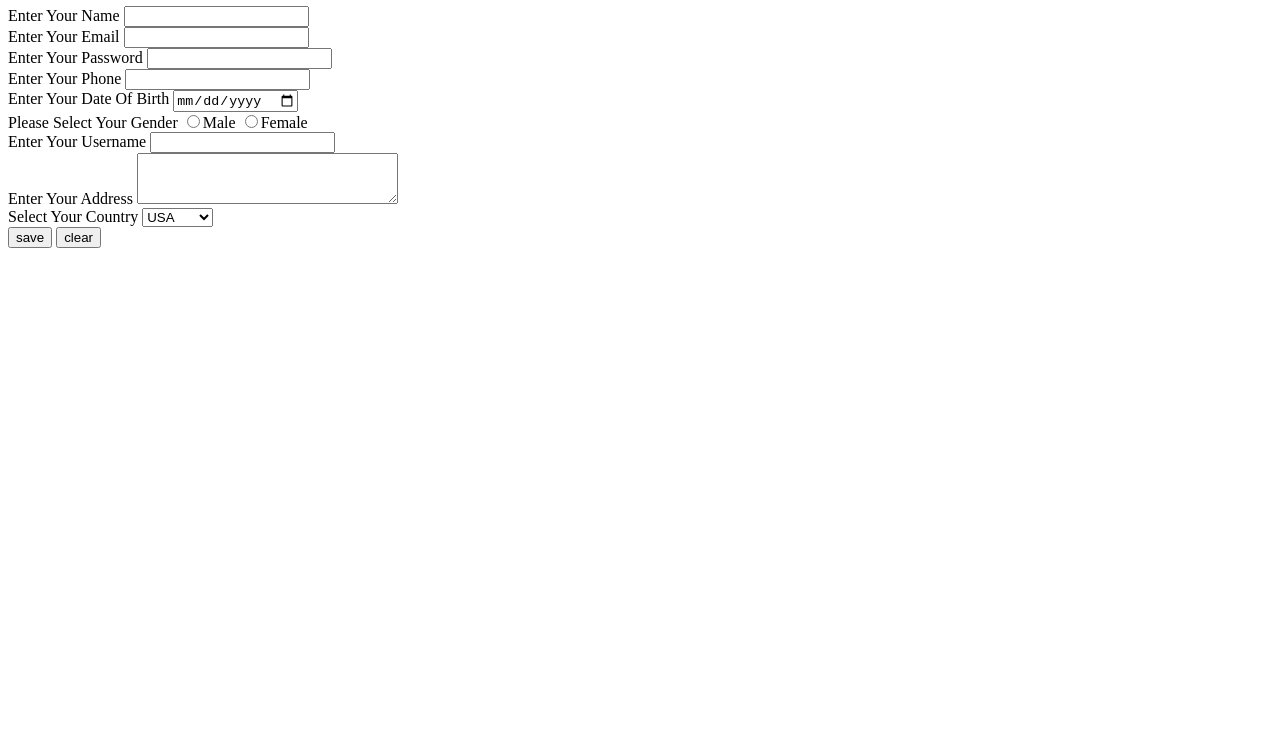
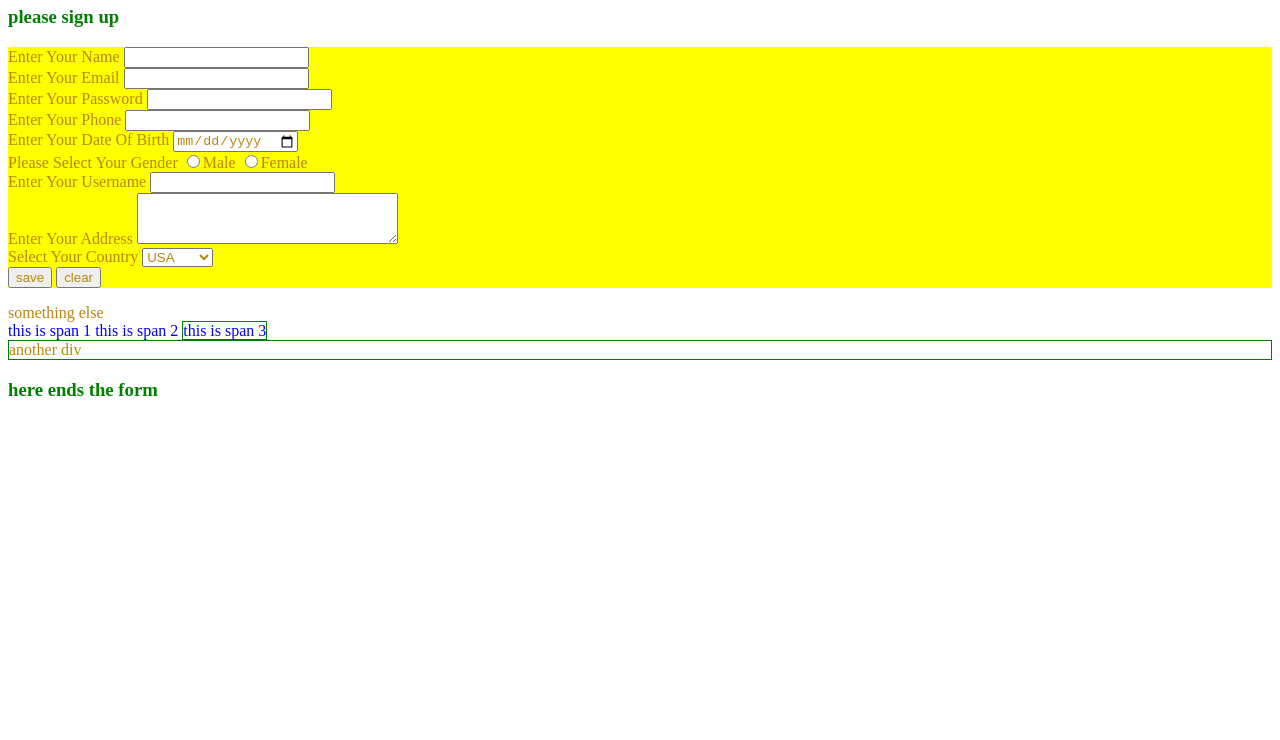
Before and after one commit to twizzlep456/tw-sep-FRONT-END, a plain HTML site: page signup/signup.html in a window 1280 px wide. Shown: the part 60-800 px from the top of the page. Drawn offline with Linux system fonts and the light colour scheme.

Commit message:
learn CSS

```diff
--- /dev/null
+++ b/signup/signup.css
@@ -0,0 +1,24 @@
+
+
+     /* block based on id selector  */
+          #formContainer{
+              background-color:yellow ;
+          }
+          /* tag selector */
+           h3{
+            color: green;
+          }
+
+          span{
+             color: blue;
+          }
+           /* class selector */
+           .text-wrapper {
+             /* Border:width, px=>pixels,type of border=>solid,color of border  */
+            border: 1px solid green;
+          }
+           /* * selector css */
+          * {
+             /* this is lowest priority  */
+             color: darkgoldenrod;
+          }
--- a/signup.html
+++ b/signup/signup.html
@@ -1,19 +1,49 @@
 <html>
 
  <head>
+      <link rel="stylesheet" href="signup.css">
+      <style>
+          /* / block based on id selector
+          #formContainer{
+              background-color:yellow ;
+          } */
+
+          /* h3{
+            color: green;
+          }
+
+          span{
+             color: blue;
+          } */
+
+          /* .text-wrapper {
+            / Border:width, px=>pixels,type of border=>solid,color of border
+            border: 1px solid green;
+          }
+
+          * {
+            / this is lowest priority */
+            /* color: darkgoldenrod;
+          }  */
+
+      </style>
 
  </head>
 
    <body>
 
-       <h1>please sign up</h1>
+       <h1>You need to please sign up</h1>
+       <h3>please sign up</h3>
        <!-- <h2>please sign up</h2>
-       <h3>please sign up</h3>
+
+
        <h4>please sign up</h4>
        <h5>please sign up</h5> -->
        <!-- div is a bigger container than form and used to design, designs are put in divs -->
        <!-- form is used to submit events to the server -->
-      <div>
+       <!-- style attibute applies inline CSS -->
+       <!-- CSS SYNTAX => cssprperty:value -->
+      <div id="formContainer">
        <form>
           <label>Enter Your Name</label>
           <input type="text" />
@@ -59,6 +89,25 @@
 
        </form>
       </div>
+       <div>
+          something  else
+       </div>
+       <span>
+         this is span 1
+       </span>
+       <span>
+         this is span 2
+       </span>
+       <span class="text-wrapper">
+         this is span 3
+
+       </span>
+
+       <div class="text-wrapper">
+         another div
+       </div>
+
+           <h3>here ends the form</h3>
    </body>
 
 
```
Also changed, not shown: CSS.txt (added), week3.txt (added).
